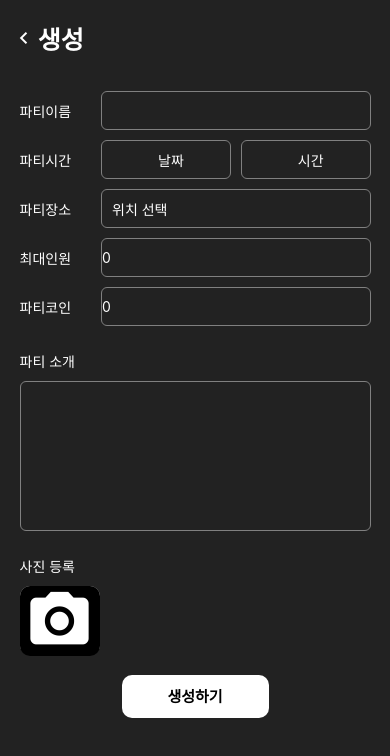
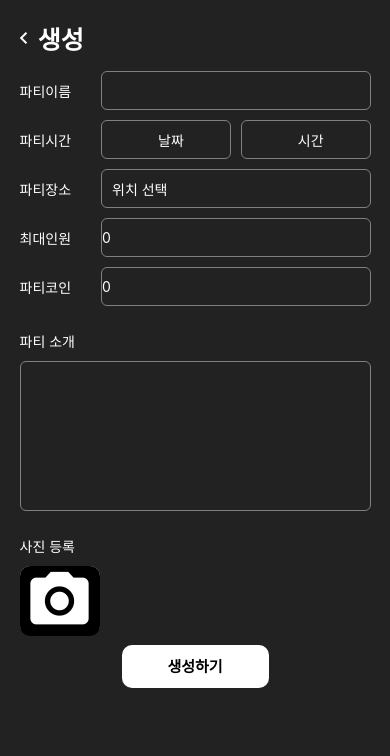
Before and after one commit to dudcks5477/PartyPeople, a React Native app in the folder frontend/: screen /Add in a window 390 px wide. Shown: the top 756 px of the page. Built offline with nearby package versions, Linux system fonts and the light colour scheme; what react-native-geocoding would draw is missing.

Commit message:
Modify some design

```diff
--- a/frontend/src/styles/AddStyle.js
+++ b/frontend/src/styles/AddStyle.js
@@ -9,7 +9,7 @@ export const styles = StyleSheet.create({
     flexDirection: 'row',
     alignItems: 'center',
     marginTop: 20,
-    width: '90%',
+    marginBottom: -20,
     marginHorizontal: '3%',
   },
   backButtonIcon: {
@@ -77,7 +77,7 @@ export const styles = StyleSheet.create({
     paddingLeft: 10,
   },
   button: {
-    marginTop: 10,
+    // marginTop: 10,
     justifyContent: 'center',
     alignItems: 'center',
     borderColor: 1,
```
